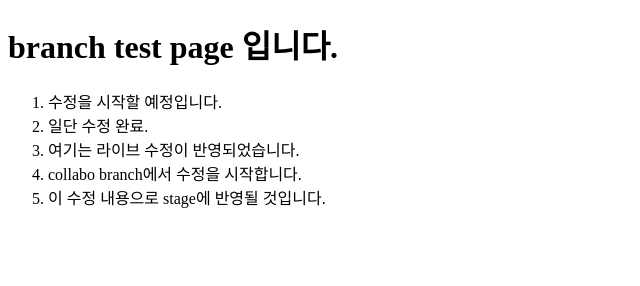
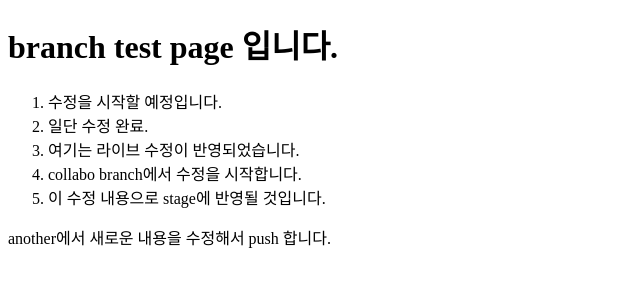
Before and after one commit to twoshlove/branch-test, a plain HTML site: page index.html in a window 1280 px wide. Shown: the whole page, without its empty margins (0-640 px from the left). Drawn offline with Linux system fonts and the light colour scheme.

Commit message:
another 내용 추가

```diff
--- a/index.html
+++ b/index.html
@@ -16,5 +16,7 @@
     <li>collabo branch에서 수정을 시작합니다.</li>
     <li>이 수정 내용으로 stage에 반영될 것입니다.</li>
   </ol>
+
+  <p>another에서 새로운 내용을 수정해서 push 합니다.</p>
 </body>
 </html>
```
